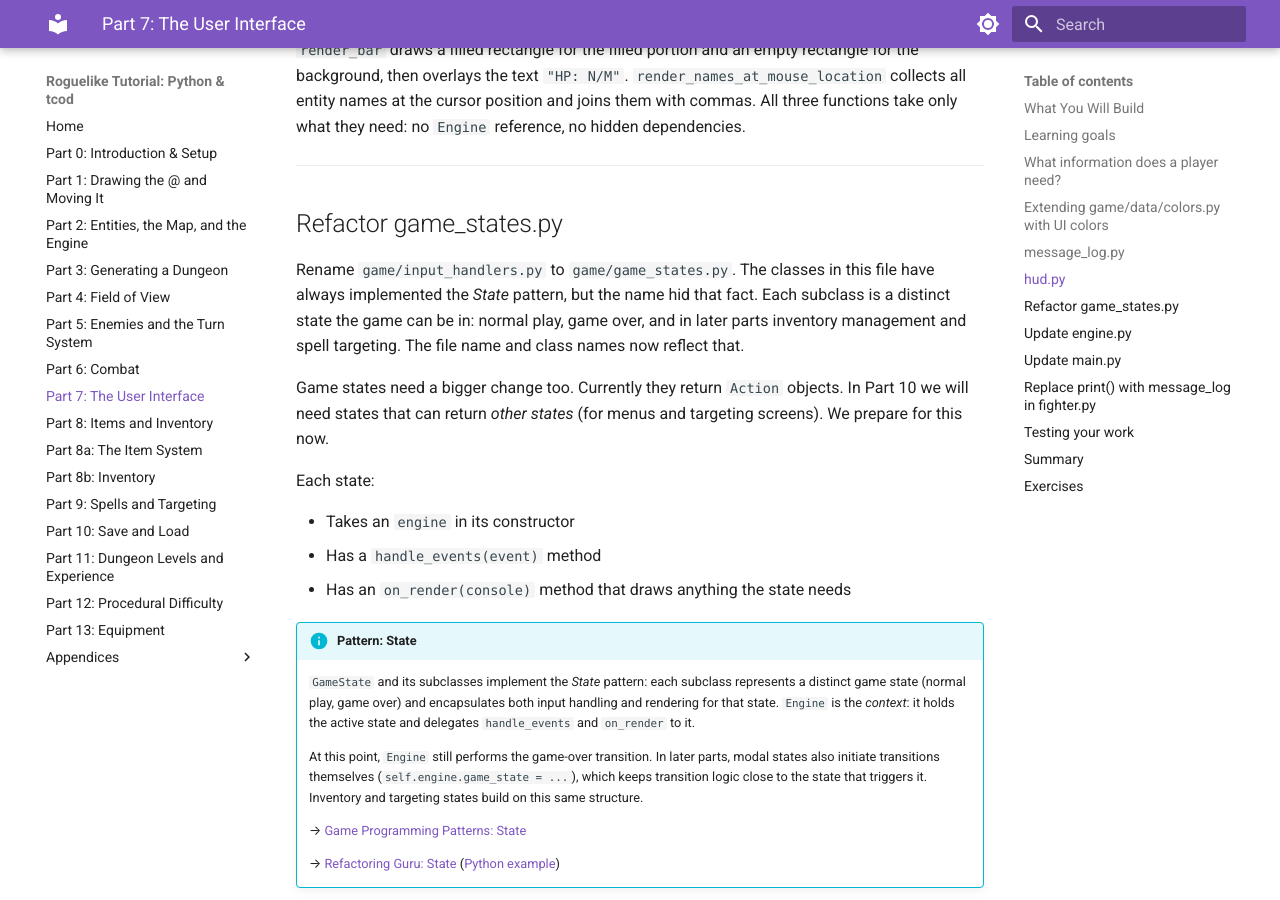
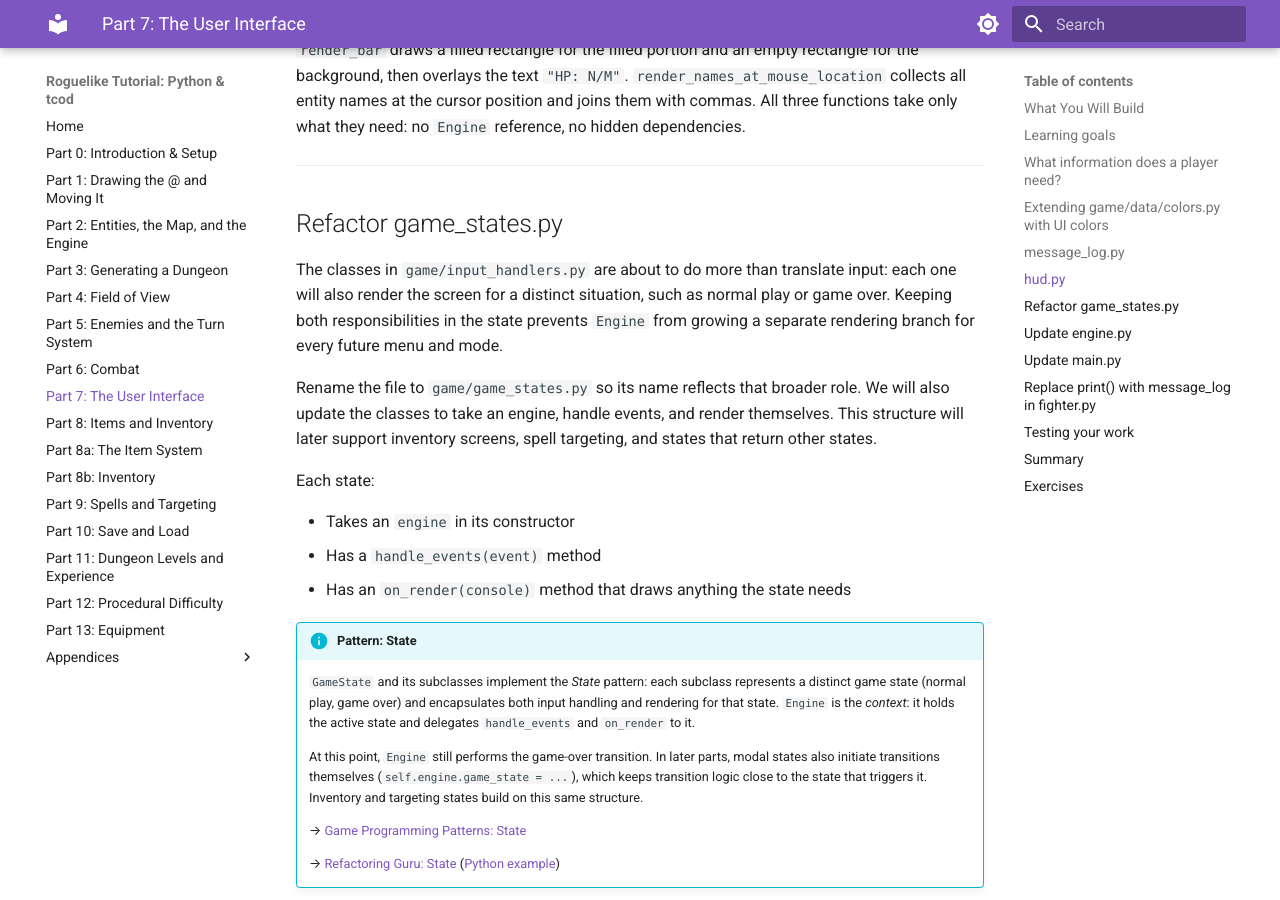
Before and after one commit to Darky-Lucera/roguelike-tutorial-python-tcod, an MkDocs documentation site: the page built from v3/part-7.md, in a window 1280 px wide and 900 px high, scrolled down 6256 px. Built offline with MkDocs 1.6.1 and Material for MkDocs 9.7.7, drawn with Linux system fonts in a browser that asks for light colours; some web fonts are replaced.

Commit message:
Some minor changes

```diff
--- a/v3/part-7.md
+++ b/v3/part-7.md
@@ -268,9 +268,15 @@ def render_names_at_mouse_location(
 
 ## Refactor game_states.py
 
-Rename `game/input_handlers.py` to `game/game_states.py`. The classes in this file have always implemented the *State* pattern, but the name hid that fact. Each subclass is a distinct state the game can be in: normal play, game over, and in later parts inventory management and spell targeting. The file name and class names now reflect that.
+The classes in `game/input_handlers.py` are about to do more than translate input:
+each one will also render the screen for a distinct situation, such as normal play or
+game over. Keeping both responsibilities in the state prevents `Engine` from growing a
+separate rendering branch for every future menu and mode.
 
-Game states need a bigger change too. Currently they return `Action` objects. In Part 10 we will need states that can return *other states* (for menus and targeting screens). We prepare for this now.
+Rename the file to `game/game_states.py` so its name reflects that broader role. We
+will also update the classes to take an engine, handle events, and render themselves.
+This structure will later support inventory screens, spell targeting, and states that
+return other states.
 
 Each state:
 
```
Also changed, not shown: v3/part-1.md (+8 -1 lines), v3/part-10.md (+7 -2 lines), v3/part-11.md (+28 -19 lines), v3/part-12.md (+7 -1 lines).
